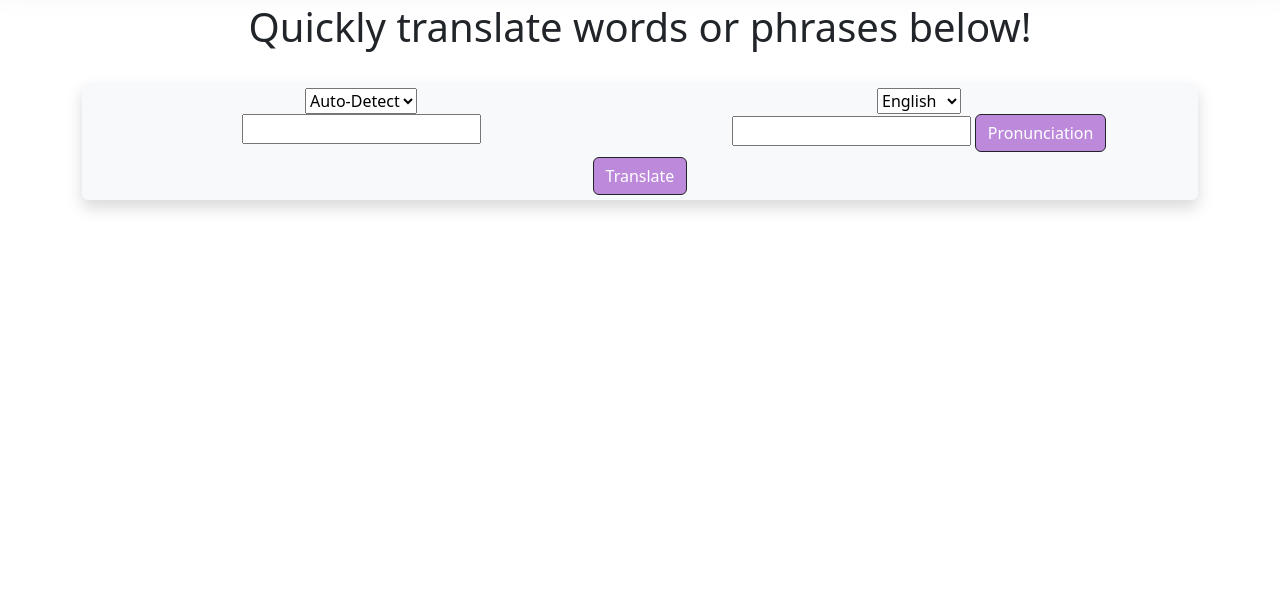
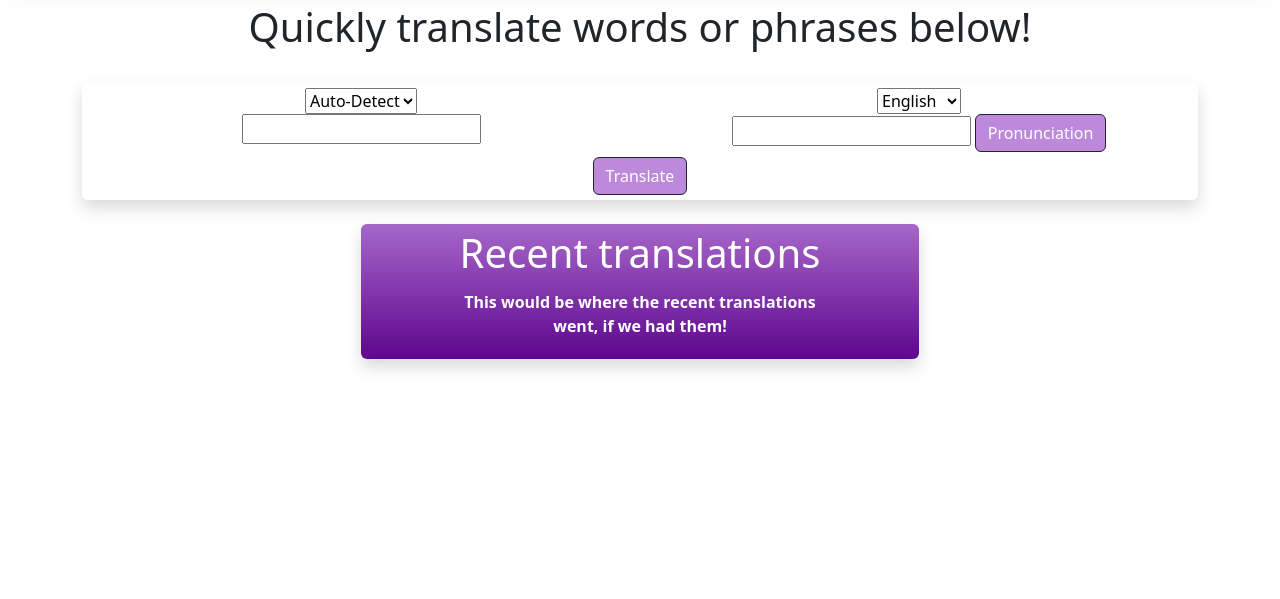
Before and after one commit to UCCS-CS4300-5300/Group4-fall2024, a Django app: page /quick_Translate in a window 1280 px wide. Shown: the part 121-720 px from the top of the page. Run offline with Django 4.2, Linux system fonts and the light colour scheme.

Commit message:
Cam - Added a recent translations box on the translate page

```diff
--- a/tlm/tlm_app/static/styles/styles.css
+++ b/tlm/tlm_app/static/styles/styles.css
@@ -152,3 +152,10 @@
     color: #181818;
     font-weight: bold;
 }
+
+/* For use with any box that isn't white */
+.secondary-color {
+
+    background: radial-gradient(rgba(94,6,142,1) 50%, rgba(166,103,201,1) 5%);
+
+}
--- a/tlm/tlm_app/templates/quick_translate.html
+++ b/tlm/tlm_app/templates/quick_translate.html
@@ -2,7 +2,7 @@
 {% block title %}Welcome - The Language Medium{% endblock %}
 {% block content %}
 <h1 style="text-align: center;">Quickly translate words or phrases below!</h1><br>
-<div class='container-fluid text-center shadow rounded bg-light'>
+<div class='container-fluid text-center shadow rounded'>
     <form action='' method='POST'>
         {% csrf_token %}
         <div class='row'>
@@ -23,6 +23,15 @@
         </div>
     </form>
 </div>
+<br>
+<div style="margin: auto; width: 50%; background: linear-gradient(rgba(166,103,201,1), rgba(94,6,142,1));" class="container-fluid shadow rounded">
+    <h1 style="color: white; text-align: center; padding-top: 5px;">Recent translations</h1>
+    <div style="padding:5px;">
+
+        <p style="text-align:center; font-weight:bold; color:white;">This would be where the recent translations<br>went, if we had them!</p>
+
+    </div>
+</div>
 
 <script>
     function speakText() {
```
